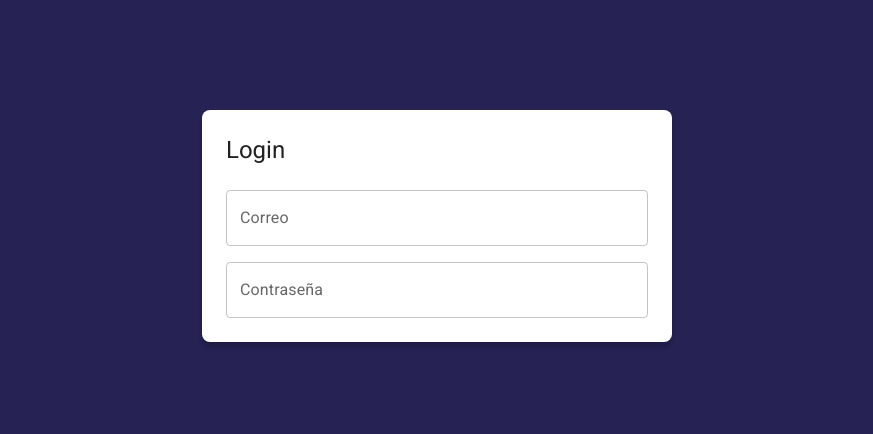
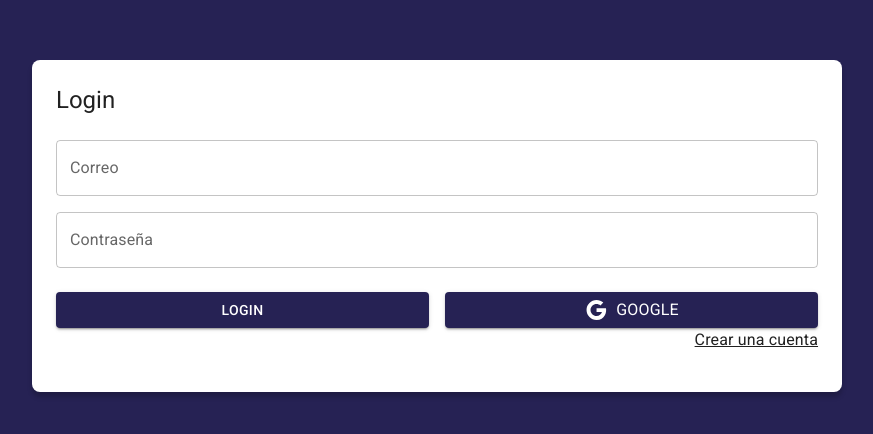
Before and after one commit to Eliteasdev/journal-app, a React (Vite) app: page /auth/login in a window 1280 px wide. Shown: the part 174-608 px from the top of the page, without its empty margins (203-1076 px from the left). Built offline with nearby package versions, Linux system fonts and the light colour scheme.

Commit message:
LoginPage complete UI
Se terminó la UI de la LoginPage

```diff
--- a/src/auth/pages/LoginPage.jsx
+++ b/src/auth/pages/LoginPage.jsx
@@ -1,4 +1,6 @@
-import { Grid, TextField, Typography } from "@mui/material"
+import {Link as RouterLink} from "react-router-dom";
+import Google from "@mui/icons-material/Google"
+import { Button, Grid, Link, TextField, Typography } from "@mui/material"
 
 export const LoginPage = () => {
   return (
@@ -20,6 +22,29 @@
               <TextField label="Contraseña" type="password" placeholder="contraseña" fullWidth />
             </Grid>
 
+            <Grid container spacing={2} sx={{mb:2, mt:1}}>
+
+              <Grid item xs={12} sm={6}>
+                <Button variant="contained" fullWidth>
+                  Login
+                </Button>
+              </Grid>
+
+              <Grid item xs={12} sm={6}>
+                <Button variant="contained" fullWidth>
+                  <Google/>
+                  <Typography sx={{ml:1}}>Google</Typography>
+                </Button>
+              </Grid>
+
+              <Grid container direction="row" justifyContent="end">
+                <Link component={RouterLink} color="inherit" to="/auth/register">
+                  Crear una cuenta
+                </Link>
+              </Grid>
+
+            </Grid>
+
           </Grid>
         </form>
       </Grid>
```
